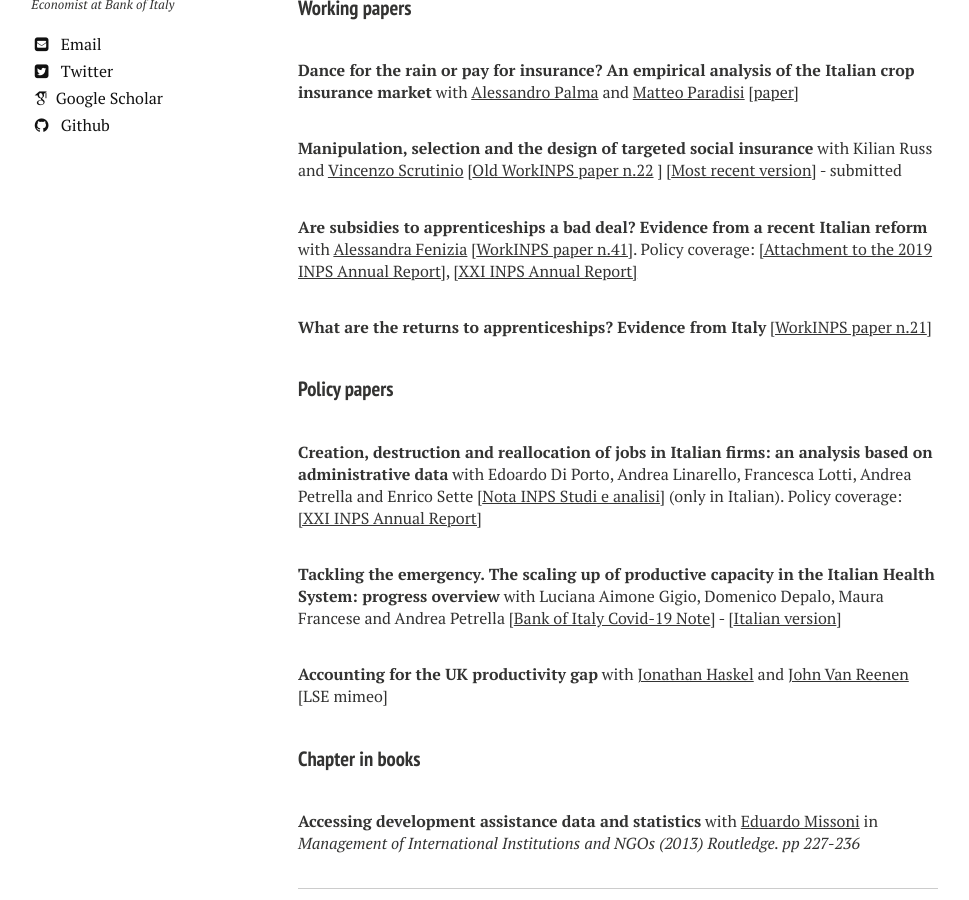
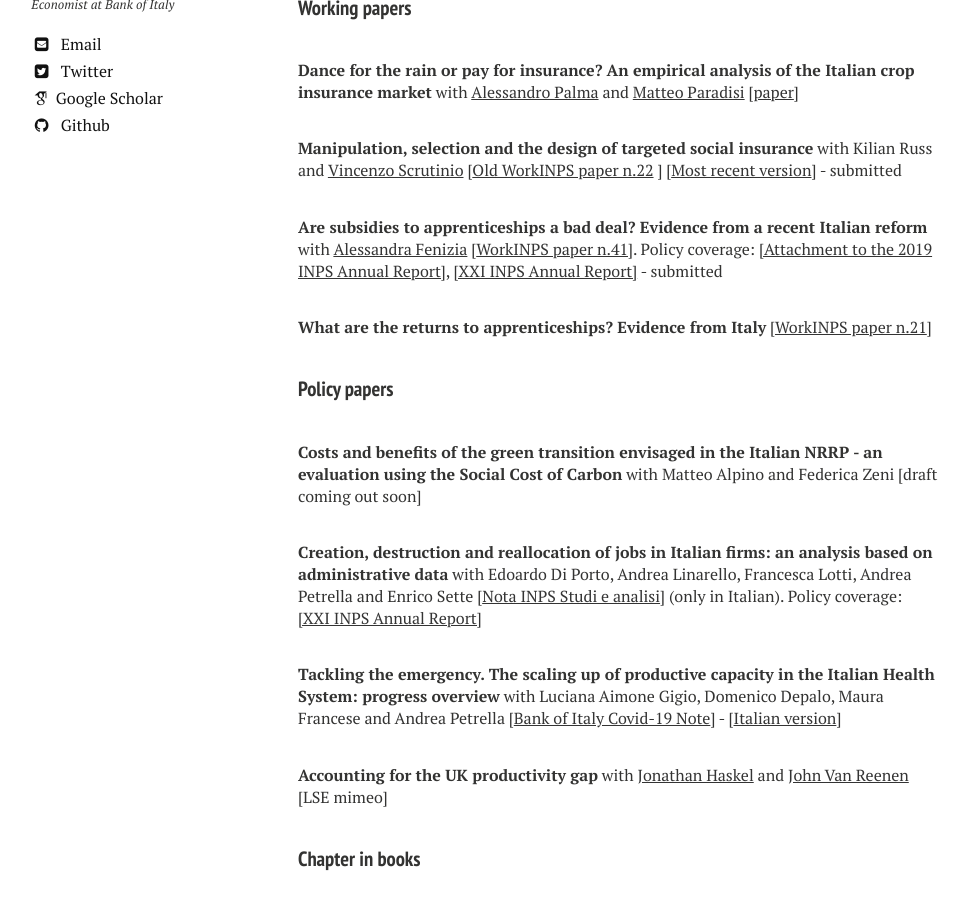
Before and after one commit to luca-citino/luca-citino.github.io, a Jekyll site: the page built from research.md, in a window 1280 px wide and 900 px high, scrolled down 368 px. Shown: the whole window, without its empty margins (22-991 px from the left). Built offline with Jekyll 4.4.1, drawn with Linux system fonts in a browser that asks for light colours; nearby versions of some CDN libraries; some web fonts are replaced.

Commit message:
Update research.md

```diff
--- a/research.md
+++ b/research.md
@@ -15,13 +15,15 @@ title: Research
 
 **Manipulation, selection and the design of targeted social insurance**  with Kilian Russ and <a href="https://sites.google.com/view/vincenzoscrutinio/home">Vincenzo Scrutinio</a> [<a href="https://www.inps.it/docallegatiNP/Mig/InpsComunica/WorkInps_Papers/22_gennaio_2019_Happy%20Birthday_citino_russ_scrutinio.pdf">Old WorkINPS paper n.22</a> ]  [<a href="https://luca-citino.github.io/docs/targeted_UI.pdf">Most recent version</a>] - submitted
 
-**Are subsidies to apprenticeships a bad deal? Evidence from a recent Italian reform** with <a href="https://sites.google.com/site/alessandrafenizia/">Alessandra Fenizia</a> [<a href="https://www.inps.it/docallegatiNP/Mig/InpsComunica/WorkInps_Papers/41_Unico_%20Citino_Fenizia.pdf">WorkINPS paper n.41</a>]. Policy coverage: <a href="https://www.inps.it/docallegatiNP/Mig/Dati_analisi_bilanci/Rapporti_annuali/allegato_XVIII_R_A_versione_on_line.pdf)">[Attachment to the 2019 INPS Annual Report]</a>, <a href="https://www.inps.it/docallegatiNP/Mig/Dati_analisi_bilanci/Rapporti_annuali/XXI_Rapporto_Annuale/XXI_Rapporto_Annuale.pdf">[XXI INPS Annual Report]</a>
+**Are subsidies to apprenticeships a bad deal? Evidence from a recent Italian reform** with <a href="https://sites.google.com/site/alessandrafenizia/">Alessandra Fenizia</a> [<a href="https://www.inps.it/docallegatiNP/Mig/InpsComunica/WorkInps_Papers/41_Unico_%20Citino_Fenizia.pdf">WorkINPS paper n.41</a>]. Policy coverage: <a href="https://www.inps.it/docallegatiNP/Mig/Dati_analisi_bilanci/Rapporti_annuali/allegato_XVIII_R_A_versione_on_line.pdf)">[Attachment to the 2019 INPS Annual Report]</a>, <a href="https://www.inps.it/docallegatiNP/Mig/Dati_analisi_bilanci/Rapporti_annuali/XXI_Rapporto_Annuale/XXI_Rapporto_Annuale.pdf">[XXI INPS Annual Report]</a> - submitted
 
 **What are the returns to apprenticeships? Evidence from Italy** [<a href="https://www.inps.it/docallegatiNP/Mig/InpsComunica/WorkInps_Papers/21_luglio_2020_aggiornamento_WorkINPS_papers.pdf">WorkINPS paper n.21</a>]
 
 
 
 #### Policy papers
+
+**Costs and benefits of the green transition envisaged in the Italian NRRP - an evaluation using the Social Cost of Carbon** with Matteo Alpino and Federica Zeni [draft coming out soon]
 
 **Creation, destruction and reallocation of jobs in Italian firms: an analysis based on administrative data** with Edoardo Di Porto, Andrea Linarello, Francesca Lotti, Andrea Petrella and Enrico Sette [<a href="https://www.inps.it/docallegatiNP/Mig/Dati_analisi_bilanci/Attivita_ricerca/Studi_e_analisi/2022/nota_BdI_Inps_05_2022.pdf">Nota INPS Studi e analisi</a>] (only in Italian). Policy coverage: <a href="https://www.inps.it/docallegatiNP/Mig/Dati_analisi_bilanci/Rapporti_annuali/XXI_Rapporto_Annuale/XXI_Rapporto_Annuale.pdf">[XXI INPS Annual Report]</a>
 
```
